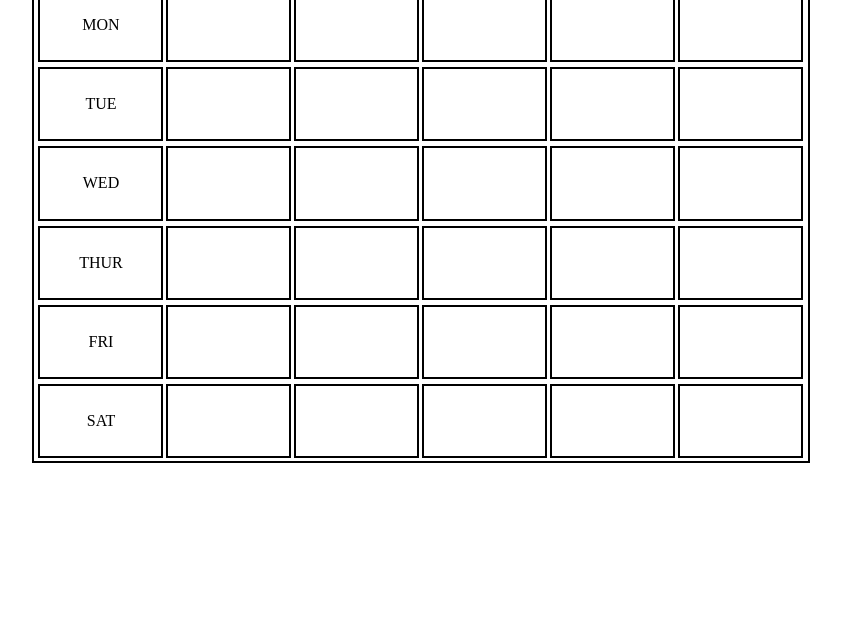
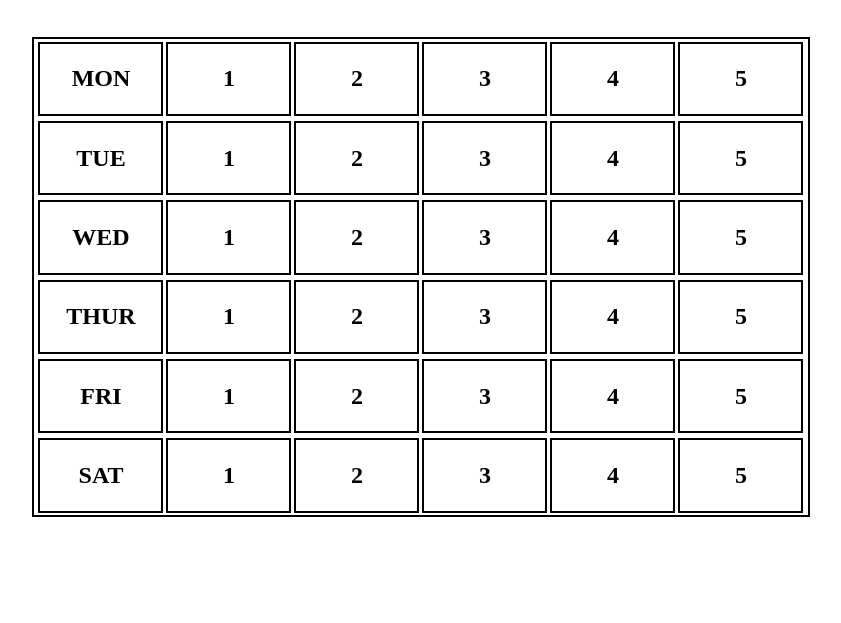
Before and after one commit to phenoix13/LAB-students, a plain HTML site: page index.html in a window 1280 px wide. Shown: the part 177-800 px from the top of the page, without its empty margins (219-1060 px from the left). Drawn offline with Linux system fonts and the light colour scheme.

Commit message:
Update index.html

```diff
--- a/index.html
+++ b/index.html
@@ -15,8 +15,16 @@ body{
     height: 100vh;
     width: 100vw;
     display: flex;
+    flex-direction: column;
     justify-content: center;
     align-items: center;
+}
+.name{
+    border: 3px solid gold;
+    padding: 1%;
+    font-size: 2rem;
+    font-weight: bold;
+    margin-bottom: 40px;
 }
 .body{
     width: 60.8vw;
@@ -72,107 +80,149 @@ body{
     margin: 1.5px;
     width: 10vw;
     border: 2px solid black;
+    font-size: 1.5rem;
+    font-weight: bold;
 }
 .coloum2{
+    display: flex;
+    justify-content: center;
+    align-items: center;
+    margin: 1.5px;
+    width: 10vw;
+    border: 2px solid black;
+    transition: all 0.5s linear;    font-size: 1.5rem;
+    font-weight: bold;
+}
+.coloum3{
+    display: flex;
+    justify-content: center;
+    align-items: center;
     margin: 1.5px;
     width: 10vw;
     border: 2px solid black;
     transition: all 0.5s linear;
+    font-size: 1.5rem;
+    font-weight: bold;
 }
-.coloum3{
+.coloum4{
+    display: flex;
+    justify-content: center;
+    align-items: center;
     margin: 1.5px;
     width: 10vw;
     border: 2px solid black;
     transition: all 0.5s linear;
+     font-size: 1.5rem;
+    font-weight: bold;
 }
-.coloum4{
+.coloum5{
+    display: flex;
+    justify-content: center;
+    align-items: center;
     margin: 1.5px;
     width: 10vw;
     border: 2px solid black;
+    transition: all 0.5s linear;
+    font-size: 1.5rem;
+    font-weight: bold;
 }
-.coloum5{
+.coloum6{
+    display: flex;
+    justify-content: center;
+    align-items: center;
     margin: 1.5px;
     width: 10vw;
     border: 2px solid black;
-}
-.coloum6{
-    margin: 1.5px;
-    width: 10vw;
-    border: 2px solid black;
+    transition: all 0.5s linear;
+    font-size: 1.5rem;
+    font-weight: bold;
 }
 .coloum2:hover{
-    transform: scale(4.5);
+    transform: scale(2.1);
+    height: 150%;
+    width: 70%;
     background-color: aqua;
 }
 .coloum3:hover{
-    transform: scale(4.5);
+    transform: scale(2.1);
+    height: 150%;
+    width: 70%;
     background-color: aqua;
 }
 .coloum4:hover{
-    transform: scale(4.5);
+    transform: scale(2.1);
+    height: 150%;
+    width: 70%;
     background-color: aqua;
 }
 .coloum5:hover{
-    transform: scale(4.5);
+    transform: scale(2.1);
+    height: 150%;
+    width: 70%;
     background-color: aqua;
 }
 .coloum6:hover{
-    transform: scale(4.5);
+    transform: scale(2.1);
+    height: 150%;
+    width: 70%;
     background-color: aqua;
 }
 
     </style>
 </head>
 <body>
+    <div class="name">
+        LAB TIME TABLE
+    </div>
     <div class="body">
         <div class="row1">
             <div class="coloum1">MON</div>
-            <div class="coloum2 slot" id="slot1" onclick="bringToFront(slot1)"></div>
-            <div class="coloum3 slot" id="slot2" onclick="bringToFront(slot2)"></div>
-            <div class="coloum4 slot" id="slot3" onclick="bringToFront(slot3)"></div>
-            <div class="coloum5 slot" id="slot4" onclick="bringToFront(slot4)"></div>
-            <div class="coloum6 slot" id="slot5" onclick="bringToFront(slot5)"></div>
+            <div class="coloum2 slot" id="slot1" onclick="bringToFront(slot1)">1</div>
+            <div class="coloum3 slot" id="slot2" onclick="bringToFront(slot2)">2</div>
+            <div class="coloum4 slot" id="slot3" onclick="bringToFront(slot3)">3</div>
+            <div class="coloum5 slot" id="slot4" onclick="bringToFront(slot4)">4</div>
+            <div class="coloum6 slot" id="slot5" onclick="bringToFront(slot5)">5</div>
 
         </div>
         <div class="row2">
             <div class="coloum1">TUE</div>
-            <div class="coloum2"></div>
-            <div class="coloum3"></div>
-            <div class="coloum4"></div>
-            <div class="coloum5"></div>
-            <div class="coloum6"></div>
+            <div class="coloum2">1</div>
+            <div class="coloum3">2</div>
+            <div class="coloum4">3</div>
+            <div class="coloum5">4</div>
+            <div class="coloum6">5</div>
         </div>
         <div class="row3">
             <div class="coloum1">WED</div>
-            <div class="coloum2"></div>
-            <div class="coloum3"></div>
-            <div class="coloum4"></div>
-            <div class="coloum5"></div>
-            <div class="coloum6"></div>
+            <div class="coloum2">1</div>
+            <div class="coloum3">2</div>
+            <div class="coloum4">3</div>
+            <div class="coloum5">4</div>
+            <div class="coloum6">5</div>
         </div>
         <div class="row4">
             <div class="coloum1">THUR</div>
-            <div class="coloum2"></div>
-            <div class="coloum3"></div>
-            <div class="coloum4"></div>
-            <div class="coloum5"></div>
-            <div class="coloum6"></div>
+            <div class="coloum2">1</div>
+            <div class="coloum3">2</div>
+            <div class="coloum4">3</div>
+            <div class="coloum5">4</div>
+            <div class="coloum6">5</div>
         </div>
         <div class="row5">
             <div class="coloum1">FRI</div>
-            <div class="coloum2"></div>
-            <div class="coloum3"></div>
-            <div class="coloum4"></div>
-            <div class="coloum5"></div>
-            <div class="coloum6"></div>
+            <div class="coloum2">1</div>
+            <div class="coloum3">2</div>
+            <div class="coloum4">3</div>
+            <div class="coloum5">4</div>
+            <div class="coloum6">5</div>
         </div>
         <div class="row6">
             <div class="coloum1">SAT</div>
-            <div class="coloum2"></div>
-            <div class="coloum3"></div>
-            <div class="coloum4"></div>
-            <div class="coloum5"></div>
-            <div class="coloum6"></div>
+            <div class="coloum2">1</div>
+            <div class="coloum3">2</div>
+            <div class="coloum4">3</div>
+            <div class="coloum5">4</div>
+            <div class="coloum6">5</div>
         </div>
     </div>
     <script>
```
